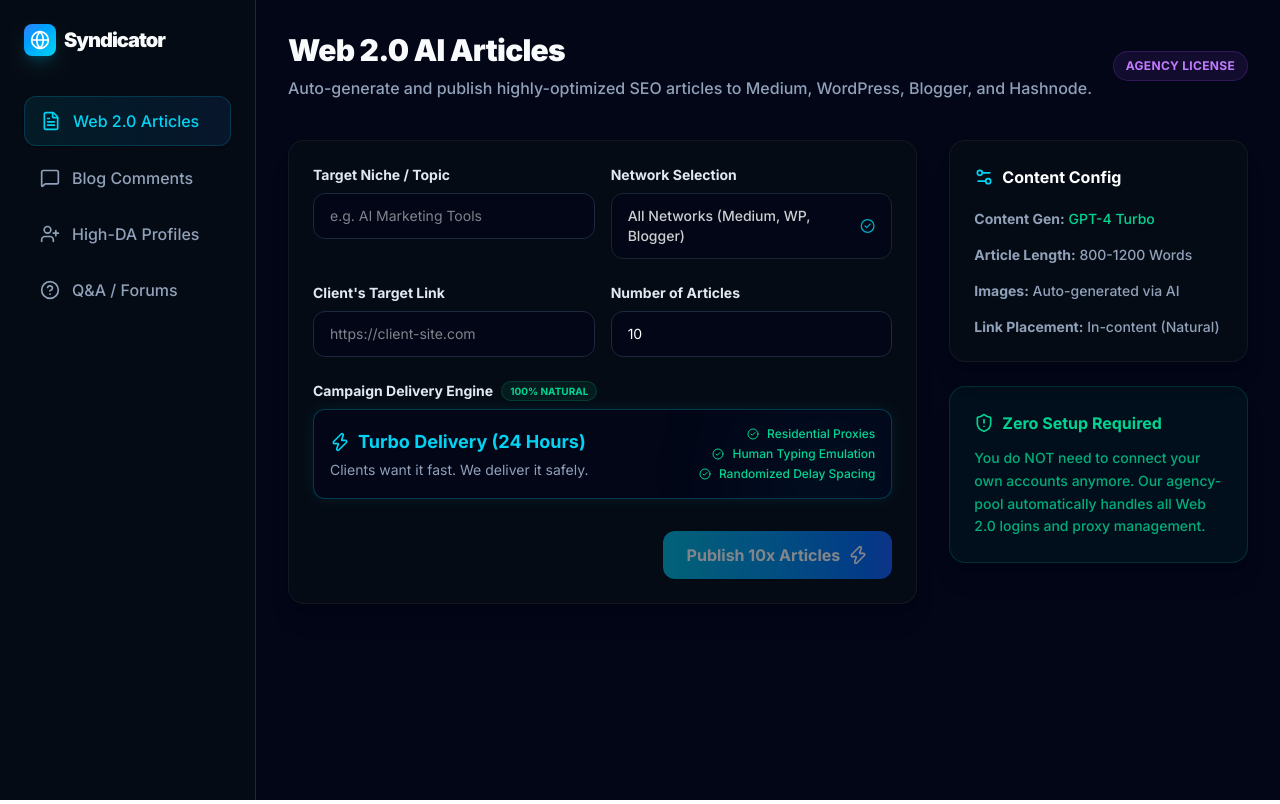
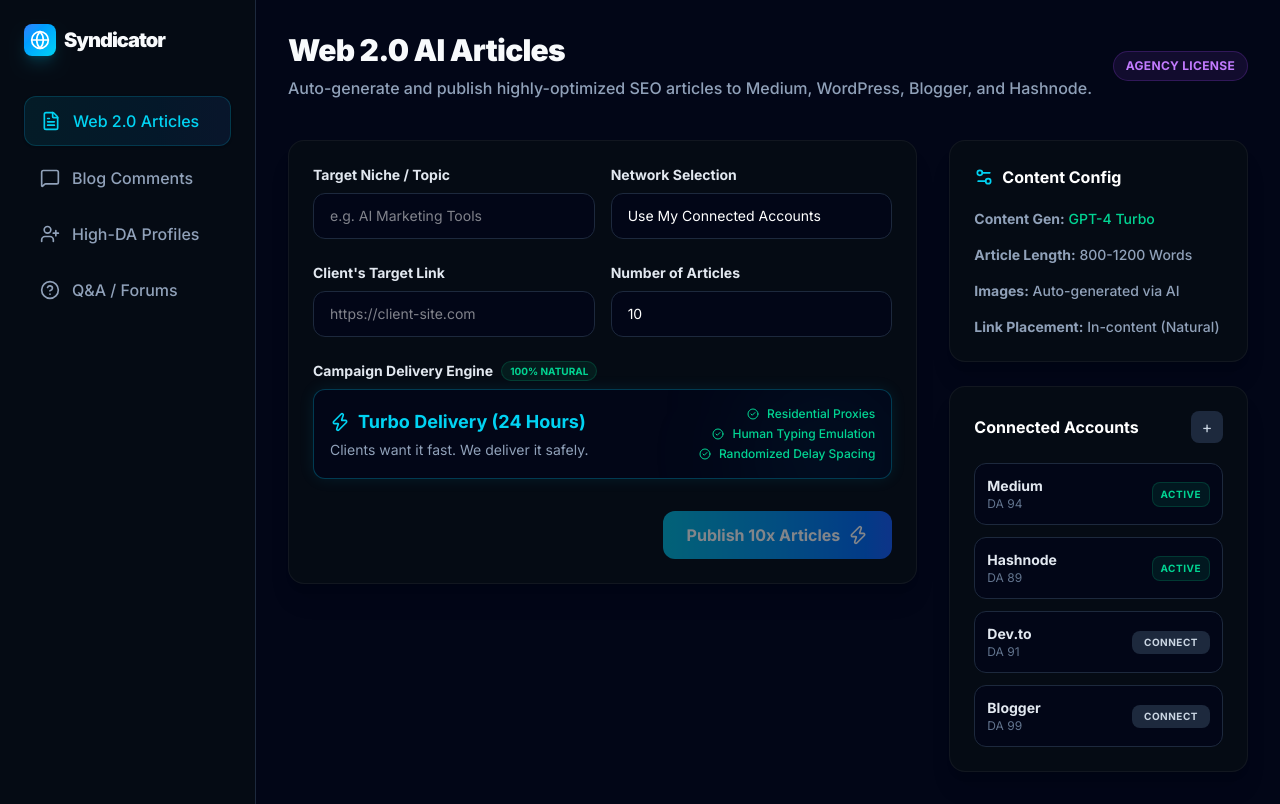
Before and after one commit to mnaveedkhtri-ui/Zyntix-, a Next.js app: page /dashboard in a window 1280 px wide. Built offline with nearby package versions, Linux system fonts and the light colour scheme.

Commit message:
feat: restore connected assets panel for users who want to use their own PBN accounts

```diff
--- a/src/app/dashboard/page.tsx
+++ b/src/app/dashboard/page.tsx
@@ -134,10 +134,10 @@ export default function Dashboard() {
                   </div>
                   <div>
                     <label className="block text-sm font-bold text-slate-200 mb-2">Network Selection</label>
-                    <div className="w-full bg-[#020617] border border-slate-800 rounded-xl py-3 px-4 text-white text-sm font-medium flex items-center justify-between cursor-not-allowed opacity-80">
-                      <span>All Networks (Medium, WP, Blogger)</span>
-                      <CheckCircle2 className="w-4 h-4 text-cyan-400" />
-                    </div>
+                    <select className="w-full bg-[#020617] border border-slate-800 rounded-xl py-3 px-4 text-white focus:outline-none focus:ring-2 focus:ring-cyan-500/50 focus:border-cyan-500 transition-all text-sm appearance-none">
+                      <option>Use My Connected Accounts</option>
+                      <option>Use Global Agency Pool</option>
+                    </select>
                   </div>
                 </div>
 
@@ -260,11 +260,47 @@ export default function Dashboard() {
               </div>
             </div>
 
-            <div className="bg-emerald-500/5 border border-emerald-500/20 p-6 rounded-2xl shadow-xl">
-              <h2 className="font-bold text-emerald-400 mb-3 flex items-center gap-2"><ShieldAlert className="w-5 h-5" /> Zero Setup Required</h2>
-              <p className="text-sm text-emerald-400/80 leading-relaxed font-medium">
-                You do NOT need to connect your own accounts anymore. Our agency-pool automatically handles all Web 2.0 logins and proxy management.
-              </p>
+            <div className="bg-[#050B14] border border-white/5 p-6 rounded-2xl shadow-xl">
+              <div className="flex items-center justify-between mb-5">
+                <h2 className="font-bold text-white flex items-center gap-2">Connected Accounts</h2>
+                <button type="button" className="w-8 h-8 rounded-lg bg-slate-800 hover:bg-slate-700 flex items-center justify-center transition-colors text-slate-300">
+                  +
+                </button>
+              </div>
+
+              <div className="space-y-3">
+                <div className="flex items-center justify-between p-3 bg-[#020617] rounded-xl border border-slate-800">
+                  <div>
+                    <div className="font-bold text-sm text-slate-200">Medium</div>
+                    <div className="text-xs text-slate-500">DA 94</div>
+                  </div>
+                  <span className="text-[10px] font-bold uppercase tracking-wider px-2 py-1 bg-emerald-500/10 text-emerald-400 border border-emerald-500/20 rounded-lg">Active</span>
+                </div>
+
+                <div className="flex items-center justify-between p-3 bg-[#020617] rounded-xl border border-slate-800">
+                  <div>
+                    <div className="font-bold text-sm text-slate-200">Hashnode</div>
+                    <div className="text-xs text-slate-500">DA 89</div>
+                  </div>
+                  <span className="text-[10px] font-bold uppercase tracking-wider px-2 py-1 bg-emerald-500/10 text-emerald-400 border border-emerald-500/20 rounded-lg">Active</span>
+                </div>
+
+                <div className="flex items-center justify-between p-3 bg-[#020617] rounded-xl border border-slate-800">
+                  <div>
+                    <div className="font-bold text-sm text-slate-200">Dev.to</div>
+                    <div className="text-xs text-slate-500">DA 91</div>
+                  </div>
+                  <button type="button" className="text-[10px] font-bold uppercase tracking-wider px-3 py-1 bg-slate-800 hover:bg-slate-700 text-slate-300 rounded-lg transition-colors">Connect</button>
+                </div>
+
+                <div className="flex items-center justify-between p-3 bg-[#020617] rounded-xl border border-slate-800">
+                  <div>
+                    <div className="font-bold text-sm text-slate-200">Blogger</div>
+                    <div className="text-xs text-slate-500">DA 99</div>
+                  </div>
+                  <button type="button" className="text-[10px] font-bold uppercase tracking-wider px-3 py-1 bg-slate-800 hover:bg-slate-700 text-slate-300 rounded-lg transition-colors">Connect</button>
+                </div>
+              </div>
             </div>
           </div>
         </div>
```
